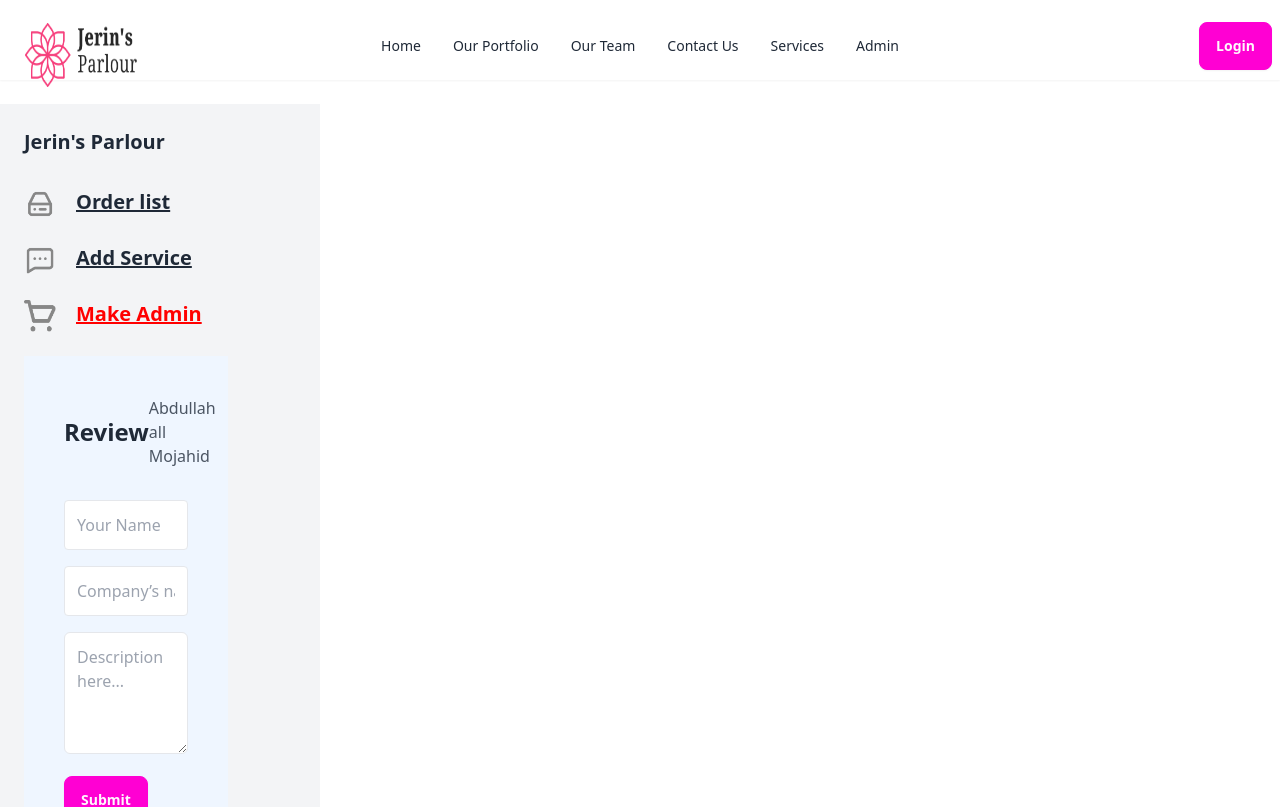
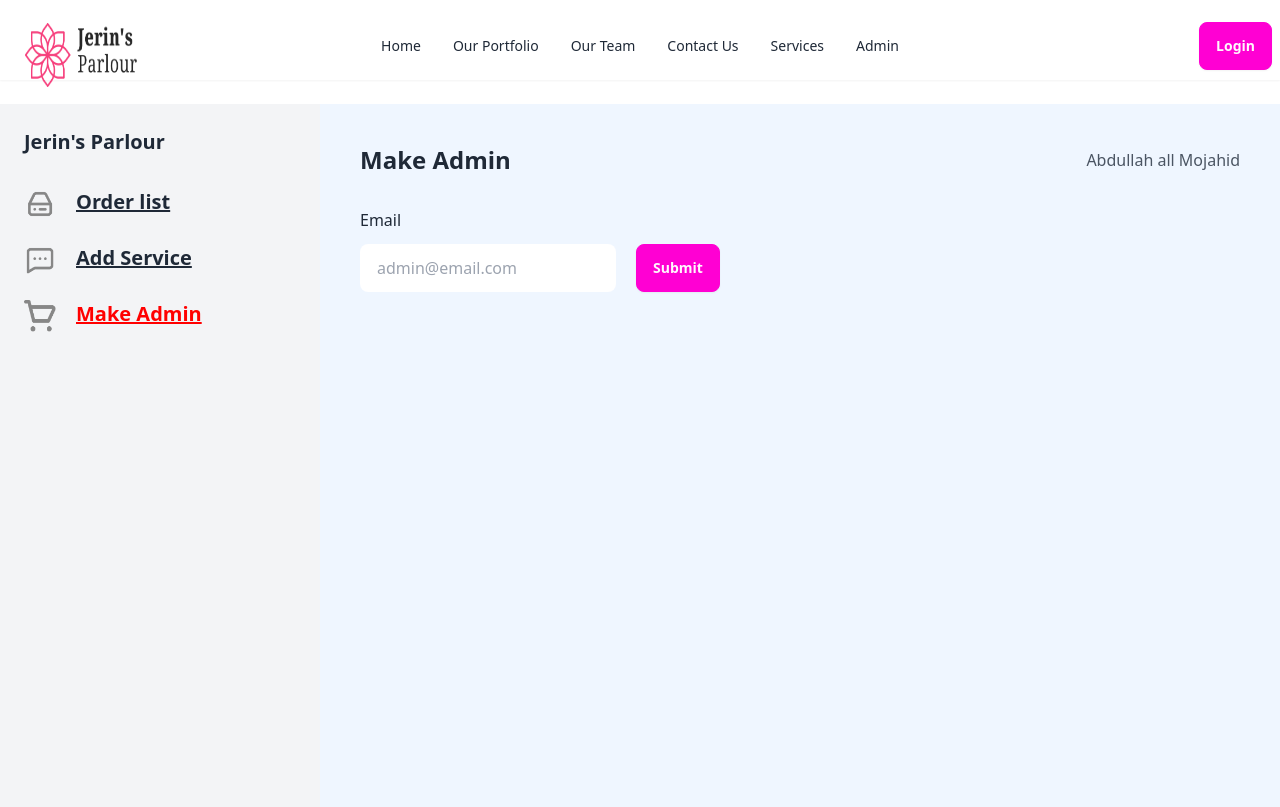
Before and after one commit to mojahidmamu/subro-selon, a React (Vite) app: page /make-admin in a window 1280 px wide. Shown: the top 807 px of the page. Built offline with nearby package versions, Linux system fonts and the light colour scheme.

Commit message:
added new file and folder

```diff
--- a/src/components/Admin/Admin.jsx
+++ b/src/components/Admin/Admin.jsx
@@ -21,7 +21,6 @@ const Admin = () => {
           <NavLink to="/add-service" className="underline  ">
             <div className="flex flex-row">
               <img className="w-8 h-8" src={sideImg2} alt="" />
-              {/* <h5 className="font-bold text-xl">+</h5> */}
               <h5 className="text-xl font-bold ml-5">Add Service</h5>
             </div>
           </NavLink>
--- a/src/components/MakeAdmin/MakeAdmin.jsx
+++ b/src/components/MakeAdmin/MakeAdmin.jsx
@@ -1,5 +1,5 @@
 import React from "react";
-import { NavLink } from "react-router-dom";
+import { Link, NavLink } from "react-router-dom";
 import sideImg1 from "../../assets/assets/icons/Group 1360.png";
 import sideImg2 from "../../assets/assets/icons/Group 1368.png";
 import sideImg3 from "../../assets/assets/icons/Group.png";
@@ -7,7 +7,7 @@ import sideImg3 from "../../assets/assets/icons/Group.png";
 const MakeAdmin = () => {
   return (
     <div>
-      <div className="flex min-h-screen">
+      <div className="min-h-screen flex">
         <div className="w-1/4 bg-gray-100 p-6">
           <h1 className="text-xl font-bold mb-8">Jerin's Parlour</h1>
           <ul>
@@ -29,7 +29,7 @@ const MakeAdmin = () => {
               </NavLink>
             </li>
             <li className="mb-6">
-              <NavLink to="/make-admin" className="underline text-red-500">
+              <NavLink to="/make-admin" className="underline ">
                 <div className="flex flex-row">
                   <img className="w-8 h-8" src={sideImg3} alt="" />
                   <h5 className="text-xl font-bold ml-5">Make Admin</h5>
@@ -37,29 +37,23 @@ const MakeAdmin = () => {
               </NavLink>
             </li>
           </ul>
+        </div>
         {/* Main Content */}
         <div className="w-3/4 p-10 bg-blue-50">
           <div className="flex justify-between items-center mb-8">
-              <h2 className="text-2xl font-semibold">Review</h2>
+            <h2 className="text-2xl font-semibold">Make Admin</h2>
             <p className="text-gray-600"> Abdullah all Mojahid</p>
           </div>
+          <div>
+            <label className="fieldset-label mb-4">Email</label> <br />
+            <div className="flex mt-3 gap-5">
               <input
-              type="text"
-              placeholder="Your Name"
-              className="w-full mb-4 p-3 border rounded"
+                type="email"
+                className="input w-64"
+                placeholder="admin@email.com"
               />
-            <input
-              type="text"
-              placeholder="Company’s name, Designation"
-              className="w-full mb-4 p-3 border rounded"
-            />
-            {/* Description */}
-            <textarea
-              className="w-full p-3 border rounded-md focus:outline-none focus:ring-2 focus:ring-blue-400"
-              placeholder="Description here..."
-              rows="4"
-            ></textarea>
-            <button className="btn btn-secondary my-4">Submit</button>
+              <button className="btn btn-secondary">Submit</button>
+            </div>
           </div>
         </div>
       </div>
```
Lines whose indentation alone changed are shown as unchanged.
